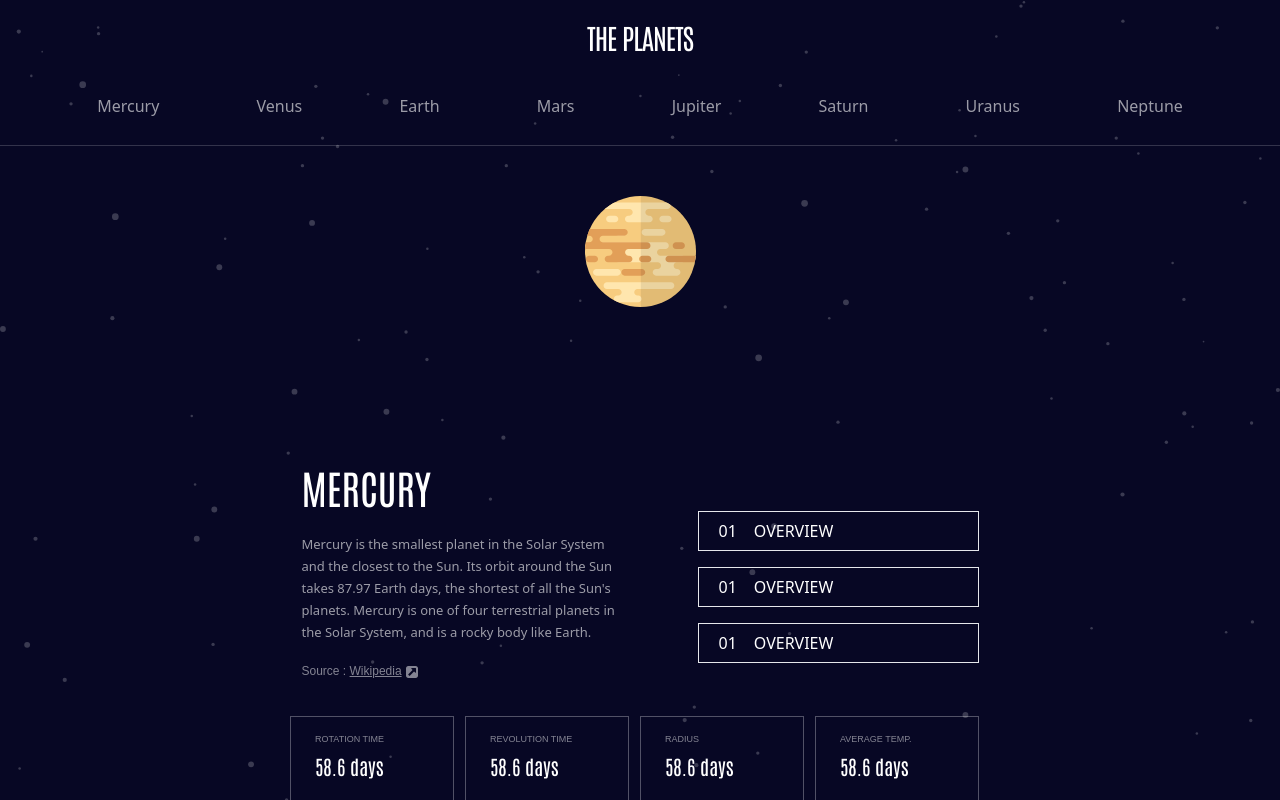
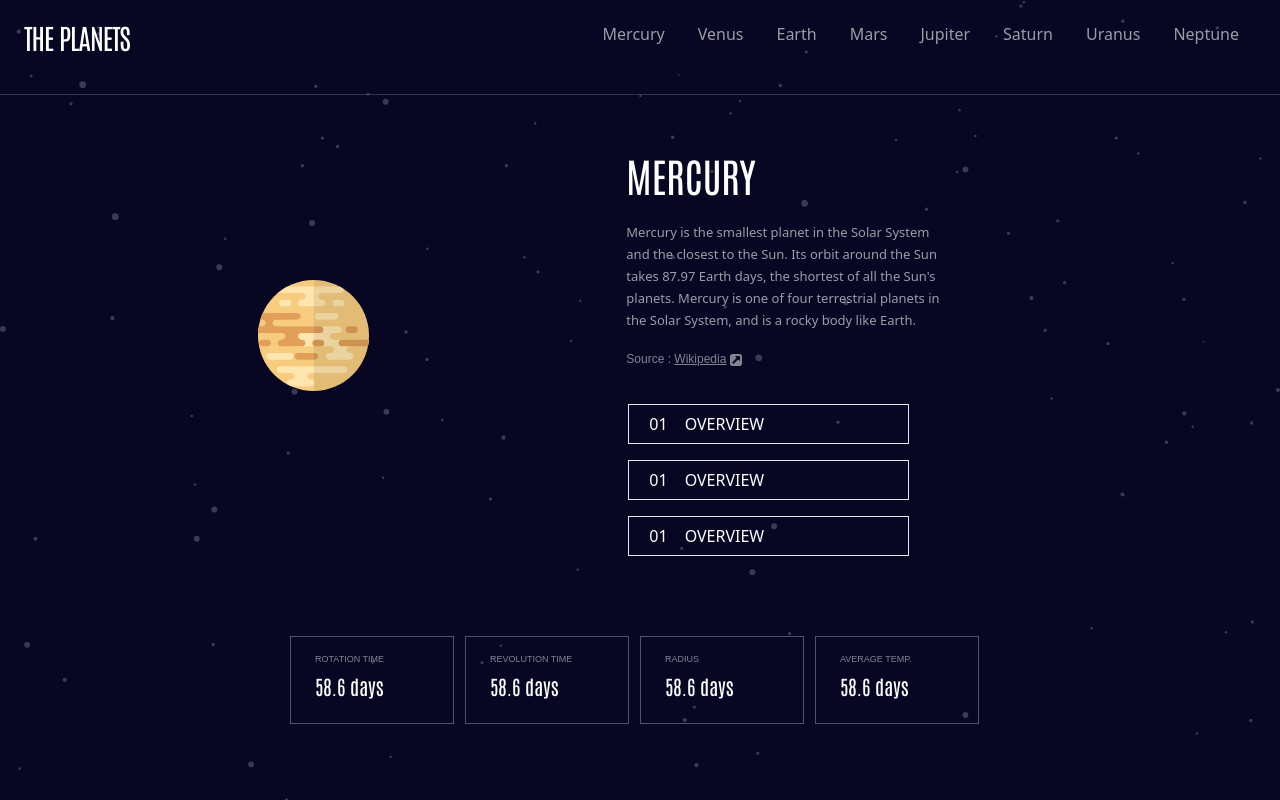
Before and after one commit to NikolozGel/planets-fact-site, a React (Vite) app: page / in a window 1280 px wide. Built offline with nearby package versions, Linux system fonts and the light colour scheme.

Commit message:
add responsive design 1024px

```diff
--- a/src/assets/components/Header.tsx
+++ b/src/assets/components/Header.tsx
@@ -12,7 +12,7 @@ export default function Header() {
 
   return (
     <div>
-      <div>
+      <div className="lg:flex lg:justify-between lg:items-center">
         <div className="py-[16px] px-[24px] flex items-center justify-between md:justify-center">
           <h1 className="text-white font-antonio text-[28px] tracking-[-1.05px] md:mb-[20px]">
             THE PLANETS
@@ -27,16 +27,36 @@ export default function Header() {
           />
         </div>
 
-        <div className="mb-[50px]">
+        <div>
+          <div>
             <div className="hidden md:flex justify-evenly mb-[27px]">
-            <div className="text-white opacity-[0.6]">Mercury</div>
-            <div className="text-white opacity-[0.6]">Venus</div>
-            <div className="text-white opacity-[0.6]">Earth</div>
-            <div className="text-white opacity-[0.6]">Mars</div>
-            <div className="text-white opacity-[0.6]">Jupiter</div>
-            <div className="text-white opacity-[0.6]">Saturn</div>
-            <div className="text-white opacity-[0.6]">Uranus</div>
-            <div className="text-white opacity-[0.6]">Neptune</div>
+              <div className="text-white opacity-[0.6] lg:mr-[33px]">
+                Mercury
+              </div>
+              <div className="text-white opacity-[0.6] lg:mr-[33px]">
+                Venus
+              </div>
+              <div className="text-white opacity-[0.6] lg:mr-[33px]">
+                Earth
+              </div>
+              <div className="text-white opacity-[0.6] lg:mr-[33px]">
+                Mars
+              </div>
+              <div className="text-white opacity-[0.6] lg:mr-[33px]">
+                Jupiter
+              </div>
+              <div className="text-white opacity-[0.6] lg:mr-[33px]">
+                Saturn
+              </div>
+              <div className="text-white opacity-[0.6] lg:mr-[33px]">
+                Uranus
+              </div>
+              <div className="text-white opacity-[0.6] lg:mr-[41px]">
+                Neptune
+              </div>
+            </div>
+          </div>
+        </div>
       </div>
 
       <hr className="opacity-[0.2] md:hidden" />
@@ -52,8 +72,6 @@ export default function Header() {
         </p>
       </div>
       <hr className="opacity-[0.2]" />
-        </div>
-      </div>
 
       {isOpen ? (
         <div>
--- a/src/assets/components/Planets.tsx
+++ b/src/assets/components/Planets.tsx
@@ -4,15 +4,16 @@ import source from "/images/icon-source.svg";
 export default function Planets() {
   return (
     <div>
-      <div className="flex justify-center mb-[50px]">
+      <div className="lg:flex justify-evenly items-center">
+        <div className="flex justify-center mb-[50px] mt-[70px] md:mt-[90px]">
           <img
             src={earth}
             alt="earthImg"
             className="w-[111px] md:mb-[100px]"
           />
         </div>
-      <div className="md:flex items-center justify-center">
-        <div className="flex flex-col items-center mb-[32px] md:mr-[69px]">
+        <div className="md:flex items-center justify-center lg:flex-col">
+          <div className="flex flex-col items-center mb-[32px] md:mr-[69px] lg:mt-[50px]">
             <div className="text-center md:text-left">
               <h1 className="text-white text-[40px] font-antonio mb-4 md:text-left">
                 MERCURY
@@ -21,9 +22,9 @@ export default function Planets() {
               <p className="text-white w-[327px] text-center text-[13px] opacity-[0.6] leading-[22px] md:text-left">
                 Mercury is the smallest planet in the Solar System and
                 the closest to the Sun. Its orbit around the Sun takes
-              87.97 Earth days, the shortest of all the Sun's planets.
-              Mercury is one of four terrestrial planets in the Solar
-              System, and is a rocky body like Earth.
+                87.97 Earth days, the shortest of all the Sun's
+                planets. Mercury is one of four terrestrial planets in
+                the Solar System, and is a rocky body like Earth.
               </p>
 
               <div className="mt-4 flex items-center justify-center md:justify-start">
@@ -37,18 +38,19 @@ export default function Planets() {
               </div>
             </div>
           </div>
-        <div className="hidden md:block">
-          <div className="w-[281px] h-[40px] border flex items-center mb-4 md:hover:bg-[#EDA249] cursor-pointer">
+          <div className="hidden md:block lg:mr-[111px] lg:mb-[80px]">
+            <div className="w-[281px] h-[40px] border flex items-center mb-4 md:hover:bg-[#EDA249] cursor-pointer hover:border-none">
               <p className="text-white md:ml-[20px]">01</p>
               <p className="text-white md:ml-[17px]">OVERVIEW</p>
             </div>
-          <div className="w-[281px] h-[40px] border flex items-center mb-4 md:hover:bg-[#EDA249] cursor-pointer">
+            <div className="w-[281px] h-[40px] border flex items-center mb-4 md:hover:bg-[#EDA249] cursor-pointer hover:border-none">
               <p className="text-white md:ml-[20px]">01</p>
               <p className="text-white  md:ml-[17px]">OVERVIEW</p>
             </div>
-          <div className="w-[281px] h-[40px] border flex items-center md:hover:bg-[#EDA249] cursor-pointer">
+            <div className="w-[281px] h-[40px] border flex items-center md:hover:bg-[#EDA249] cursor-pointer hover:border-none">
               <p className="text-white md:ml-[20px]">01</p>
               <p className="text-white  md:ml-[17px]">OVERVIEW</p>
+            </div>
           </div>
         </div>
       </div>
--- a/src/assets/components/PlanetsMenu.tsx
+++ b/src/assets/components/PlanetsMenu.tsx
@@ -3,7 +3,7 @@ export default function PlanetsMenu() {
   return (
     <div className="h-[100%]">
       <div className="px-[24px] relative">
-        <ul>
+        <ul className="mt-[44px]">
           <div className="flex items-center  mb-4">
             <div className="w-[20px] h-[20px] rounded-full bg-[#DEF4FC]"></div>
             <li
```
Lines whose indentation alone changed are shown as unchanged.
